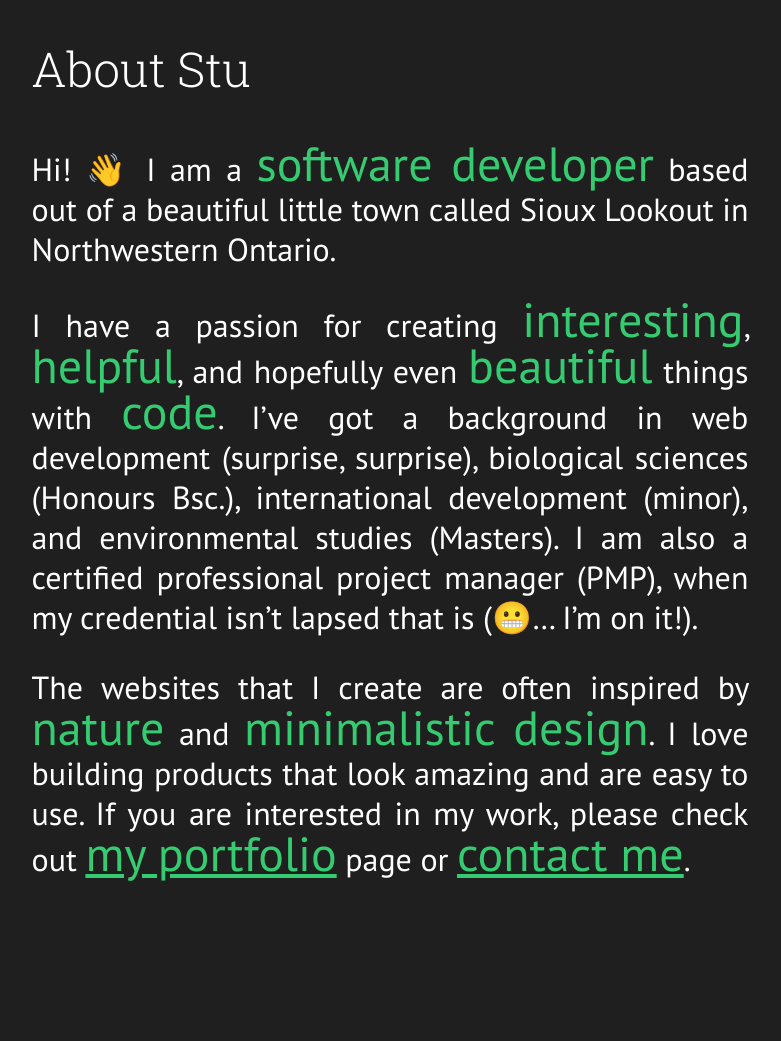
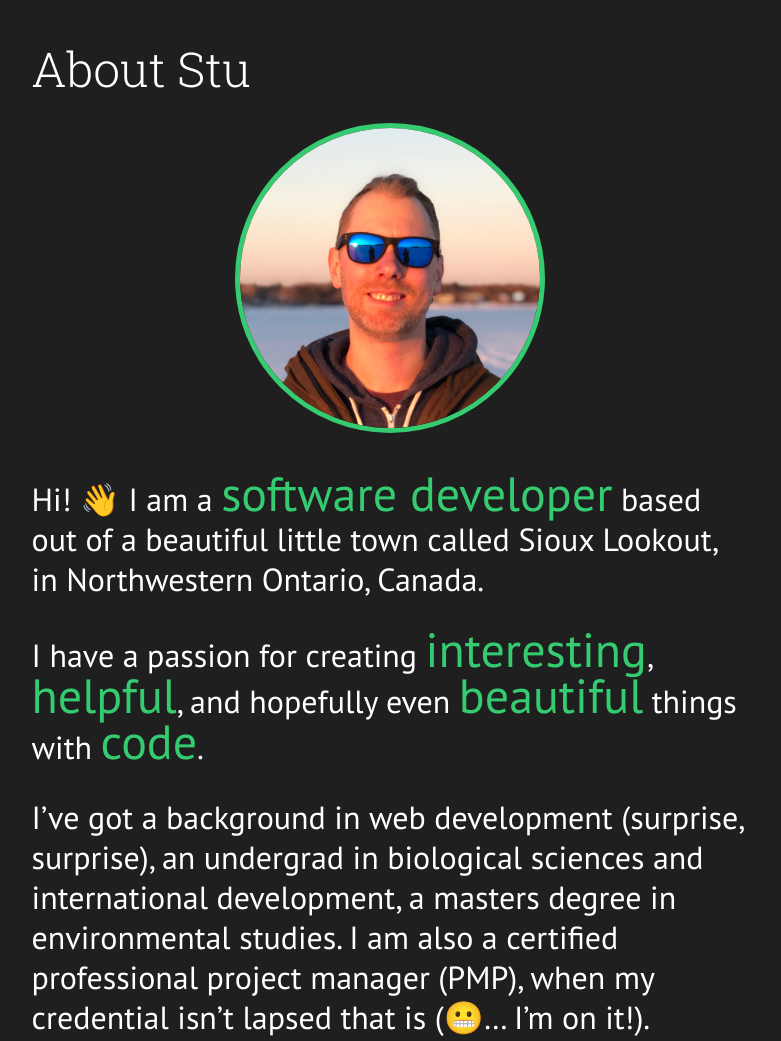
Before and after one commit to stufinn/Portfolio_Gatsby, a Gatsby site: page /about in a window 1280 px wide. Shown: the part 220-1261 px from the top of the page, without its empty margins (250-1031 px from the left). Before the commit the page ends 1144 px from the top, so only its background shows below. Built offline with nearby package versions, Linux system fonts and the light colour scheme; Gatsby itself is replaced by a stand-in of ours.

Commit message:
Add styles to about page

```diff
--- a/src/pages/about.js
+++ b/src/pages/about.js
@@ -1,33 +1,41 @@
 import React from "react"
 import Helmet from "react-helmet"
-import { Link } from "gatsby"
+import { Link, graphql } from "gatsby"
+import Img from "gatsby-image"
 
-export default () => (
+export default ({ data }) => (
   <div className="aboutContent">
     <Helmet>
       {" "}
       <meta charSet="utf-8" /> <title>About</title>{" "}
     </Helmet>
-    <div>
     <h2 className="projectsTitle">About Stu</h2>
-      <p style={{ paddingTop: 50 }} className="aboutPage__text">
+    <Img
+      className="aboutPage__pic"
+      fixed={data.stuImg.edges[0].node.childImageSharp.fixed}
+    />
+    <div className="aboutPage__text"></div>
+    <p>
       Hi! <span role="img">👋</span> I am a{" "}
-        <span className="aboutPage--emph">software developer</span> based out of
-        a beautiful little town called Sioux Lookout in Northwestern Ontario.
+      <span className="aboutPage--emph">software developer</span> based out of a
+      beautiful little town called Sioux Lookout, in Northwestern Ontario,
+      Canada.
     </p>
-      <p className="aboutPage__text">
+    <p>
       I have a passion for creating{" "}
       <span className="aboutPage--emph">interesting</span>,{" "}
       <span className="aboutPage--emph">helpful</span>, and hopefully even{" "}
       <span className="aboutPage--emph">beautiful</span> things with{" "}
-        <span className="aboutPage--emph">code</span>. I’ve got a background in
-        web development (surprise, surprise), biological sciences (Honours
-        Bsc.), international development (minor), and environmental studies
-        (Masters). I am also a certified professional project manager (PMP),
-        when my credential isn’t lapsed that is (<span role="img">😬</span>… I’m
-        on it!).
+      <span className="aboutPage--emph">code</span>.
+    </p>{" "}
+    <p>
+      I’ve got a background in web development (surprise, surprise), an
+      undergrad in biological sciences and international development, a masters
+      degree in environmental studies. I am also a certified professional
+      project manager (PMP), when my credential isn’t lapsed that is (
+      <span role="img">😬</span>… I’m on it!).
     </p>
-      <p className="aboutPage__text">
+    <p>
       The websites that I create are often inspired by{" "}
       <span className="aboutPage--emph">nature</span> and{" "}
       <span className="aboutPage--emph">minimalistic design</span>. I love
@@ -36,12 +44,27 @@
       <Link to="/portfolio" className="aboutPage--emph">
         my portfolio
       </Link>{" "}
-        page or{" "}
+      or{" "}
       <Link to="/contact" className="aboutPage--emph">
         contact me
       </Link>
       .
     </p>
   </div>
-  </div>
 )
+
+export const pageQuery = graphql`
+  query aboutQuery {
+    stuImg: allFile(filter: { name: { eq: "Stu2019" } }) {
+      edges {
+        node {
+          childImageSharp {
+            fixed(height: 300, width: 300) {
+              ...GatsbyImageSharpFixed
+            }
+          }
+        }
+      }
+    }
+  }
+`
--- a/src/styles/components/_aboutPage.scss
+++ b/src/styles/components/_aboutPage.scss
@@ -1,7 +1,8 @@
 .aboutContent {
+  display: grid;
   max-width: 80%;
+  margin-bottom: 25px;
   p {
-    text-align: justify;
     margin-bottom: 20px;
     line-height: 1.25em;
   }
@@ -18,3 +19,14 @@
   color: $main-color;
   font-size: 1.5em;
 }
+
+.aboutPage__text {
+  margin-top: 30px;
+}
+
+.aboutPage__pic {
+  border-radius: 50%;
+  justify-self: center;
+  border: 5px solid $main-color;
+  margin-top: 30px;
+}
```
Lines whose indentation alone changed are shown as unchanged.
